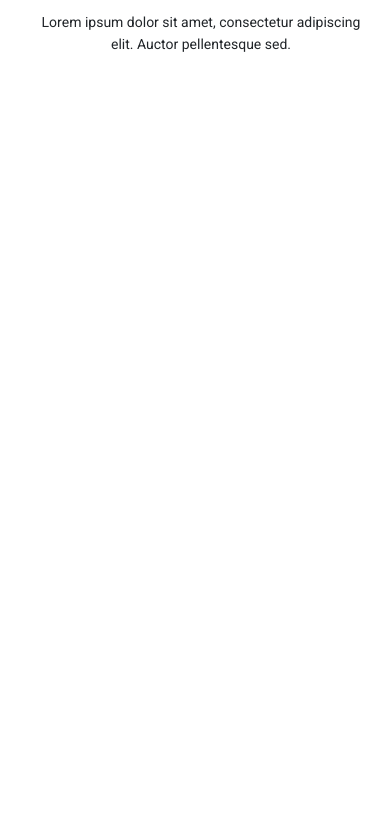
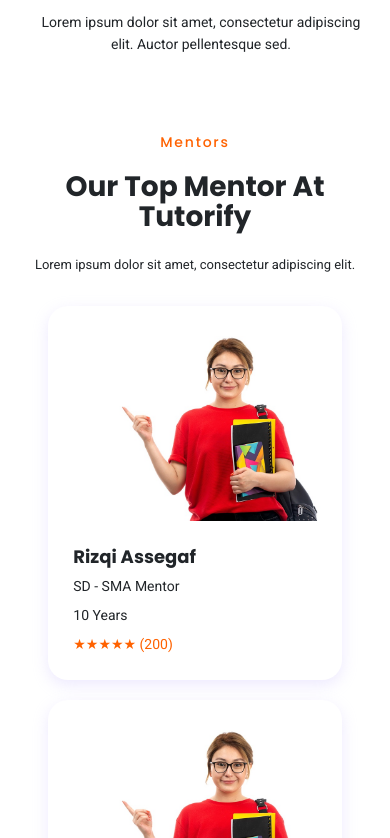
Before and after one commit to Mihirx410/Tutorify, a React (Vite) app: page / in a window 390 px wide. Shown: the part 2386-3224 px from the top of the page. Before the commit the page ends 2488 px from the top, so only its background shows below. Built offline with nearby package versions, Linux system fonts and the light colour scheme.

Commit message:
created mentors section with responsiveness

```diff
--- a/src/App.jsx
+++ b/src/App.jsx
@@ -5,6 +5,7 @@
 import './app.css';
 import AboutUs from './pages/About';
 import WhyUs from './pages/WhyUs';
+import Mentors from './pages/Mentors';
 
 function App() {
   const [currentTheme, setCurrentTheme] = useState(() => {
@@ -26,6 +27,7 @@
       <HeroSection />
       <AboutUs/>
       <WhyUs/>
+      <Mentors/>
     </>
   );
 }
--- a/src/pages/Mentors.jsx
+++ b/src/pages/Mentors.jsx
@@ -1,39 +1,59 @@
 import React from 'react'
+import { Row, Col } from "react-bootstrap";
+import "../styles/Mentors.css";
 
-const Mentors = () => {
+const Mentors = ({ currentTheme }) => {
   return (
-    <section className={`about-section py-3 theme-${currentTheme}`} id="about">
+    <section className={`mentor-section py-3 theme-${currentTheme}`} id="mentor">
       <div className="container">
-    <Row className="align-items-center justify-content-between">
-        {/* Image Column */}
-        <Col xs={12} md={6} xl={5} className="mb-4 mb-md-0">
-          <div className="image-wrapper">
-            <img src="./girl-8148749_960_720.jpg" alt="Person giving thumbs up" className="about-image img-fluid" />
+        <Row className="align-items-center justify-content-center">
+          {/* Text Column */}
+          <Col xs={12} md={6} xl={6} className="mentor-text-col">
+            <div className="mentor-label-wrapper">
+              <span className="mentor-label">Mentors</span>
             </div>
+            <h1 className="mentor-heading">Our Top Mentor At Tutorify</h1>
+            <p className="mentor-description">
+              Lorem ipsum dolor sit amet, consectetur adipiscing elit.
+            </p>
           </Col>
 
-        {/* Text Column */}
-        <Col xs={12} md={6} xl={7} className="text-col">
-          <div className="label-wrapper">
-            <span className="about-label">ABOUT US</span>
+          {/* Image Column */}
+          <Col xs={12} md={12} xl={12} className="mb-4 mb-md-0">
+            <div className="mentor-image-wrapper" style={{ display: 'flex' }}>
+              <div className="mentor-image">
+                <img src="./girl-8148749_960_720.jpg" alt="Rizqi Assegaf" className="mentor-image-img img-fluid" />
+                <div className='mentor-image-text'>
+                <h3 className="mentor-name">Rizqi Assegaf</h3>
+                <p className="mentor-title">SD - SMA Mentor</p>
+                <p className="mentor-experience">10 Years</p>
+                <div className="mentor-rating">★★★★★ (200)</div>
                 </div>
-          <h1 className="about-heading">Ready To Help You</h1>
-          <h1 className="about-heading2">Learn English In Private</h1>
-          <p className="about-description">
-            Lorem ipsum dolor sit amet, consectetur adipiscing elit. Risus quam sem nec faucibus id sit consequat. Vivamus quam senectus vitae dolor ac.
-          </p>
-          <div className="d-flex button-group">
-            <button className="get-started-btn">Get Started</button>
-            <button className="watch-video-btn">
-              <span className="play-icon"></span> Watch Video
-            </button>
+              </div>
+              <div className="mentor-image">
+                <img src="./girl-8148749_960_720.jpg" alt="Rifky Surya" className="mentor-image-img img-fluid" />
+                <div className='mentor-image-text'>
+                <h3 className="mentor-name">Rizqi Assegaf</h3>
+                <p className="mentor-title">SD - SMA Mentor</p>
+                <p className="mentor-experience">10 Years</p>
+                <div className="mentor-rating">★★★★★ (200)</div>
+                </div>
+              </div>
+              <div className="mentor-image">
+                <img src="./girl-8148749_960_720.jpg" alt="Louis Cahya" className="mentor-image-img img-fluid" />
+                <div className='mentor-image-text'>
+                <h3 className="mentor-name">Rizqi Assegaf</h3>
+                <p className="mentor-title">SD - SMA Mentor</p>
+                <p className="mentor-experience">10 Years</p>
+                <div className="mentor-rating">★★★★★ (200)</div>
+                </div>
+              </div>
             </div>
           </Col>
         </Row>
       </div>
     </section>
+  );
+};
 
-
-  )
-}
-export default Mentors
+export default Mentors;
--- /dev/null
+++ b/src/styles/Mentors.css
@@ -0,0 +1,262 @@
+.mentor-section {
+    background-color: var(--white);
+    margin: 20px;
+}
+
+/* Theme-specific styles */
+.mentor-section.theme-light {
+    --shadow-opacity: 0.3;
+}
+
+.mentor-section.theme-dark {
+    --shadow-opacity: 0.5;
+}
+
+/* Text Column */
+.mentor-text-col {
+    text-align: center;
+}
+
+.mentor-label-wrapper {
+    display: flex;
+    align-items: center;
+    justify-content: center;
+    gap: 10px;
+    margin-bottom: 5px;
+}
+
+.mentor-label {
+    font-family: 'Poppins', sans-serif;
+    font-weight: 500;
+    font-size: 14px;
+    color: var(--orange);
+    letter-spacing: 1.8px;
+}
+
+.mentor-heading {
+    font-family: 'Poppins', sans-serif;
+    font-weight: 700;
+    font-size: 38px;
+    color: var(--darkGrayBlack);
+    line-height: 1.3;
+    margin-bottom: 10px;
+}
+
+.mentor-description {
+    font-family: 'Roboto', sans-serif;
+    font-weight: 400;
+    font-size: 16px;
+    color: var(--mediumGray);
+    margin-bottom: 30px;
+    line-height: 1.6;
+}
+
+/* Image/Card Wrapper */
+.mentor-image-wrapper {
+    display: flex;
+    justify-content: center;
+    gap: 40px;
+}
+
+.mentor-image {
+    background-color: var(--white);
+    border-radius: 20px;
+    padding: 15px;
+    box-shadow: 0 5px 15px rgba(196, 181, 253, var(--shadow-opacity, 0.3));
+    text-align: center;
+    width: 450px;
+}
+
+.mentor-image-img {
+    width: 100%;
+    height: 250px;
+    border-radius: 10px;
+    margin-bottom: 15px;
+    object-fit: cover;
+}
+
+.mentor-name {
+    font-family: 'Poppins', sans-serif;
+    font-weight: 700;
+    font-size: 22px;
+    color: var(--darkGrayBlack);
+    margin-bottom: 8px;
+}
+
+.mentor-title {
+    font-family: 'Roboto', sans-serif;
+    font-weight: 400;
+    font-size: 16px;
+    color: var(--mediumGray);
+    margin-bottom: 8px;
+}
+
+.mentor-experience {
+    font-family: 'Roboto', sans-serif;
+    font-weight: 400;
+    font-size: 16px;
+    color: var(--mediumGray);
+    margin-bottom: 8px;
+}
+
+.mentor-rating {
+    font-family: 'Roboto', sans-serif;
+    font-weight: 400;
+    font-size: 16px;
+    color: var(--orange);
+}
+
+.mentor-image-text {
+    text-align: left;
+    margin: 10px;
+}
+
+/* Mobile Responsive Styles */
+@media screen and (max-width: 767px) {
+    .mentor-text-col {
+        text-align: center;
+    }
+
+    .mentor-heading {
+        font-size: 28px;
+        line-height: 30px;
+        text-align: center;
+    }
+
+    .mentor-description {
+        font-size: 13px;
+        text-align: center;
+        margin-top: 1.8em;
+    }
+
+    .mentor-label-wrapper {
+        justify-content: center;
+    }
+
+    .mentor-label {
+        margin-top: 1em;
+        margin-bottom: 1em;
+    }
+
+    .mentor-image-wrapper {
+        flex-direction: column;
+        align-items: center;
+        gap: 20px;
+    }
+
+    .mentor-image {
+        width: 100%;
+        max-width: 90%;
+    }
+
+    .mentor-image-img {
+        height: 200px;
+    }
+
+    .mentor-name {
+        font-size: 18px;
+    }
+
+    .mentor-title,
+    .mentor-experience,
+    .mentor-rating {
+        font-size: 14px;
+    }
+}
+
+/* iPad and Laptop Responsive Styles */
+@media screen and (min-width: 768px) and (max-width: 985px) {
+    .mentor-text-col {
+        text-align: center;
+    }
+
+    .mentor-heading {
+        font-size: 28px;
+        line-height: 30px;
+        text-align: center;
+    }
+
+    .mentor-description {
+        font-size: 13px;
+        text-align: center;
+        margin-top: 1.8em;
+    }
+
+    .mentor-label-wrapper {
+        justify-content: center;
+    }
+
+    .mentor-label {
+        margin-top: 1em;
+        margin-bottom: 1em;
+    }
+
+    .mentor-image-wrapper {
+        flex-direction: column;
+        align-items: center;
+        gap: 20px;
+    }
+
+    .mentor-image {
+        width: 100%;
+        max-width: 90%;
+    }
+
+    .mentor-image-img {
+        height: 200px;
+    }
+
+    .mentor-name {
+        font-size: 18px;
+    }
+
+    .mentor-title,
+    .mentor-experience,
+    .mentor-rating {
+        font-size: 14px;
+    }
+}
+
+/* Tablets and Small Laptops (986px to 1200px) */
+@media screen and (min-width: 986px) and (max-width: 1200px) {
+    .mentor-text-col {
+        text-align: center;
+    }
+
+    .mentor-heading {
+        font-size: 34px;
+        text-align: center;
+        line-height: 1.2em;
+    }
+
+    .mentor-description {
+        font-size: 14px;
+        text-align: center;
+    }
+
+    .mentor-label-wrapper {
+        justify-content: center;
+    }
+
+    .mentor-image-wrapper {
+        gap: 40px;
+    }
+
+    .mentor-image {
+        width: 350px;
+    }
+
+    .mentor-image-img {
+        height: 220px;
+    }
+
+    .mentor-name {
+        font-size: 20px;
+    }
+
+    .mentor-title,
+    .mentor-experience,
+    .mentor-rating {
+        font-size: 14px;
+    }
+}
```
Also changed, not shown: src/styles/Mentor.css (deleted). Lines whose indentation alone changed are shown as unchanged.
